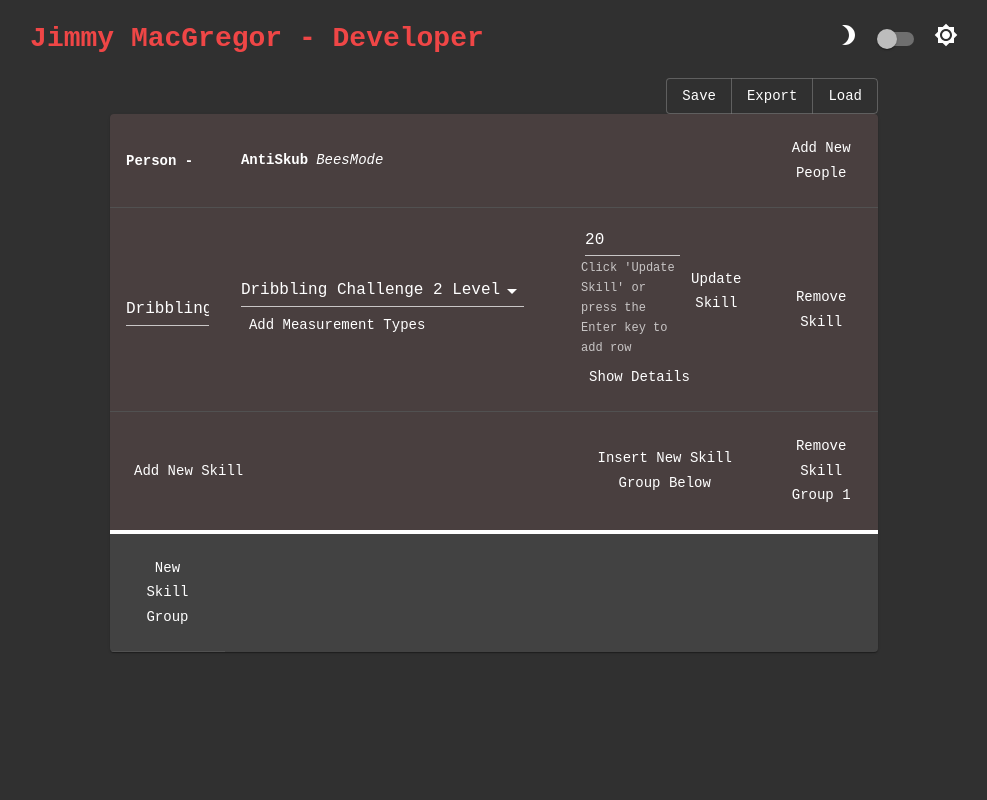
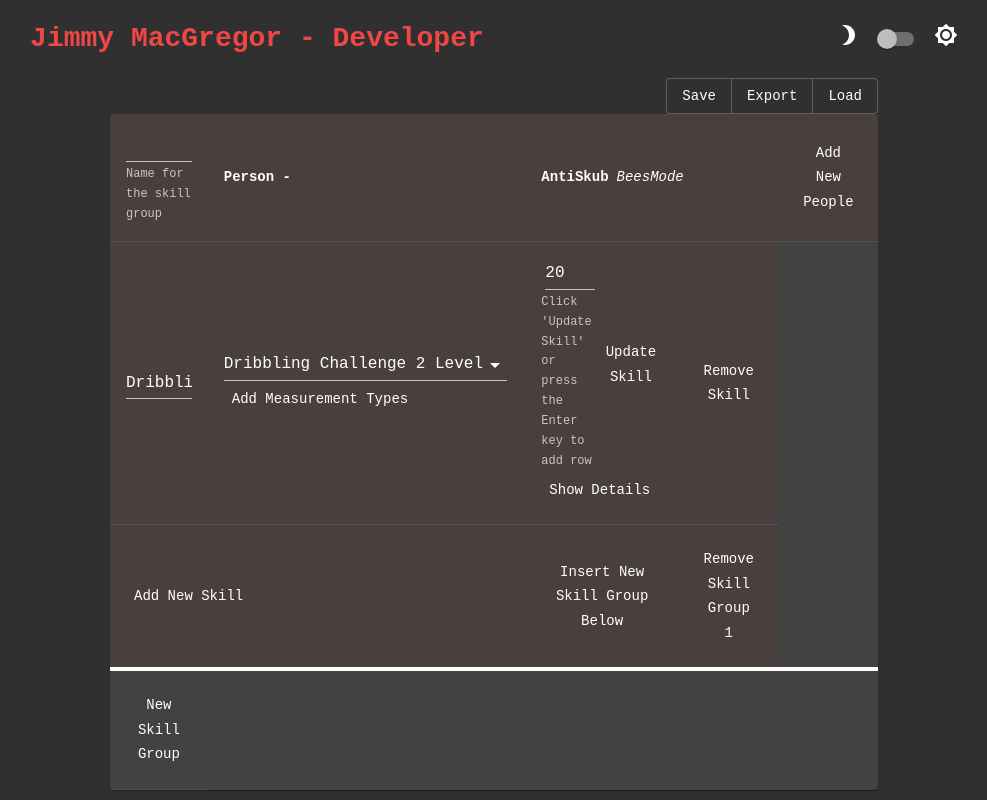
Before and after one commit to MymmiJ/personal-site, a React app: page /RocketLeagueProgressTracker in a window 1280 px wide. Shown: the whole page, without its empty margins (146-1133 px from the left). Built offline with nearby package versions, Linux system fonts and the light colour scheme.

Commit message:
Add name to Skill Group

```diff
--- a/src/RocketLeagueProgressTracker/Factories/skillGroupMaker.js
+++ b/src/RocketLeagueProgressTracker/Factories/skillGroupMaker.js
@@ -1,5 +1,6 @@
-export const skillGroupMaker = (skills = [], people = [], activePerson = {}) => ({
+export const skillGroupMaker = (skills = [], people = [], activePerson = {}, name = '') => ({
     skills,
     people,
-    activePerson
+    activePerson,
+    name
 });
--- a/src/RocketLeagueProgressTracker/Modals/AddItemModals/NewSkillGroupModal.js
+++ b/src/RocketLeagueProgressTracker/Modals/AddItemModals/NewSkillGroupModal.js
@@ -1,4 +1,4 @@
-import { Button, Dialog } from "@material-ui/core";
+import { Button, Dialog, FormHelperText, Input } from "@material-ui/core";
 import { useState } from "react";
 import styled from "styled-components";
 import { skillGroupMaker } from "../../Factories/skillGroupMaker";
@@ -23,6 +23,11 @@ export const NewSkillGroupModal = ({ dispatch, showModal }) => {
             }}
         >
         <SkillGroupFormContainer>
+            <Input onChange={({ target: { value } }) => setSkillGroupToCreate({
+                ...skillGroupToCreate,
+                name: value,
+            })} type="text" value={skillGroupToCreate.name} />
+            <FormHelperText>Name for the skill group</FormHelperText>
             <SkillGroupForm skillGroup={skillGroupToCreate} updateSkillGroup={setSkillGroupToCreate} />
             <Button onClick={addNewSkillGroup}>Add New Skill Group</Button>
         </SkillGroupFormContainer>
--- a/src/RocketLeagueProgressTracker/ProgressTracker/SkillGroup.js
+++ b/src/RocketLeagueProgressTracker/ProgressTracker/SkillGroup.js
@@ -1,4 +1,4 @@
-import { Button, TableBody, TableCell, TableRow } from "@material-ui/core";
+import { Button, FormHelperText, Input, TableBody, TableCell, TableRow } from "@material-ui/core";
 import { useContext, useRef, useState } from "react";
 import styled from "styled-components";
 import { SkillGroupsContext } from "../ContextProviders/SkillGroupsContextProvider";
@@ -12,6 +12,7 @@ import { switchPersonAction } from "../Reducers/Actions/SkillGroupsActions/switc
 import { updatePeopleAction } from "../Reducers/Actions/SkillGroupsActions/updatePeopleAction";
 import { Skill } from "./Skill";
 import { getColorFromSpectrumPosition } from "./Utilities/getColorFromSpectrumPosition";
+import { renameSkillGroupAction } from "../Reducers/Actions/SkillGroupsActions/renameSkillGroupAction";
 
 // Number at which point we wrap to the start of the rainbow again
 const SPECTRUM_BREADTH = 10;
@@ -20,7 +21,7 @@ const BottomBorderTableBody = styled(TableBody)`
     border-bottom: solid 4px;
 `;
 
-export const SkillGroup = ({ skills, people, activePerson, index }) => {
+export const SkillGroup = ({ skills, people, activePerson, name='', index }) => {
     const [,dispatch] = useContext(SkillGroupsContext);
 
     const [showNewSkillGroupModal, setShowNewSkillGroupModal] = useState(false);
@@ -34,6 +35,10 @@ export const SkillGroup = ({ skills, people, activePerson, index }) => {
     const tableBodyRef = useRef(null);
     return <BottomBorderTableBody style={{ backgroundColor: `rgba(${red},${green},${blue},0.04)` }} ref={tableBodyRef}>
         <TableRow>
+            <TableCell>
+                <Input onChange={({ target: { value } }) => dispatch(renameSkillGroupAction(index, value))} type="text" value={name} />
+                <FormHelperText>Name for the skill group</FormHelperText>
+            </TableCell>
             <TableCell><strong>Person -</strong></TableCell>
             <TableCell colSpan="2">
                 <strong>{activePerson.name}</strong>
--- /dev/null
+++ b/src/RocketLeagueProgressTracker/Reducers/Actions/SkillGroupsActions/renameSkillGroupAction.js
@@ -0,0 +1,7 @@
+import { RENAME_SKILL_GROUP } from "../../skillGroupsReducer";
+
+export const renameSkillGroupAction = (index, newName) => ({
+    type: RENAME_SKILL_GROUP,
+    index,
+    newName,
+});
--- a/src/RocketLeagueProgressTracker/Reducers/skillGroupsReducer.js
+++ b/src/RocketLeagueProgressTracker/Reducers/skillGroupsReducer.js
@@ -8,6 +8,7 @@ export const ADD_NEW_SKILL = 'add_new_skill';
 export const REMOVE_SKILL = 'remove_skill';
 export const REMOVE_SKILL_GROUP = 'remove_skill_group';
 export const ADD_NEW_SKILL_GROUP = 'add_new_skill_group';
+export const RENAME_SKILL_GROUP = 'rename_skill_group';
 export const INSERT_NEW_SKILL_GROUP = 'insert_new_skill_group';
 export const REPLACE_ALL_SKILL_GROUPS = 'replace_all_skill_groups';
 
@@ -116,6 +117,8 @@ export const skillGroupsReducer = (state, action) => {
                 },
                 ...state.slice(action.skillGroupIndex+1)
             ];
+        case RENAME_SKILL_GROUP:
+            return [...state.slice(0, action.index), { ...state[action.index], name: action.newName }, ...state.slice(action.index+1)];
         case REMOVE_SKILL_GROUP:
             return state.filter((_skillGroup, i) => i !== action.index);
         case ADD_NEW_SKILL_GROUP:
```
